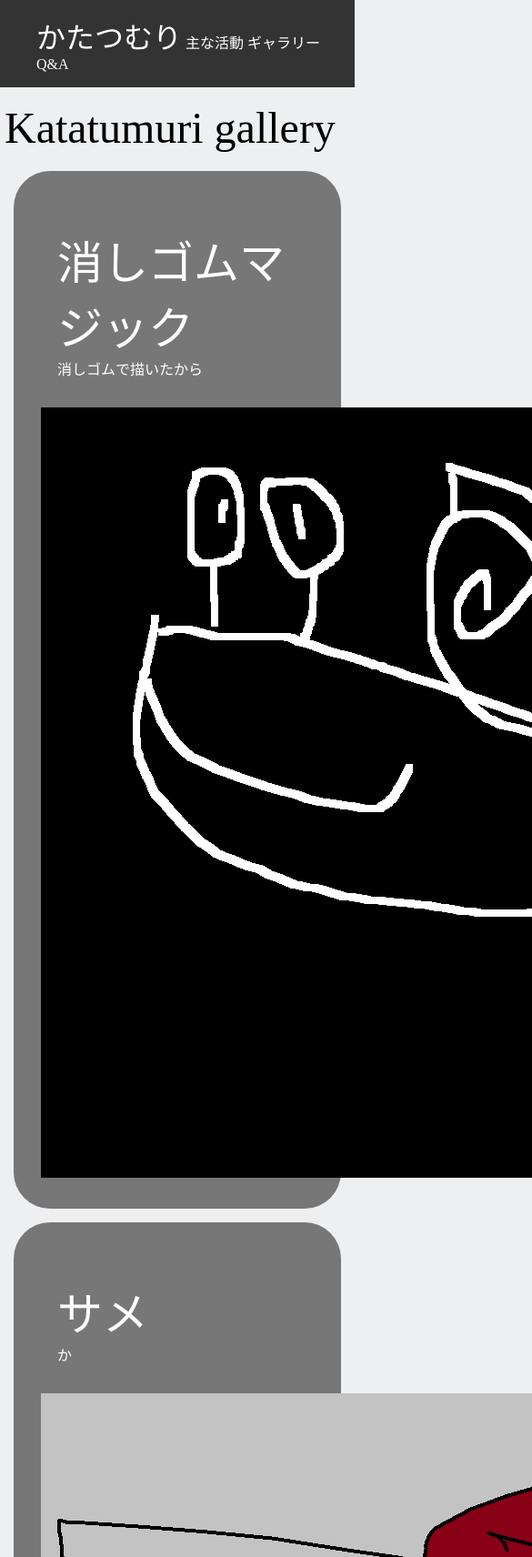
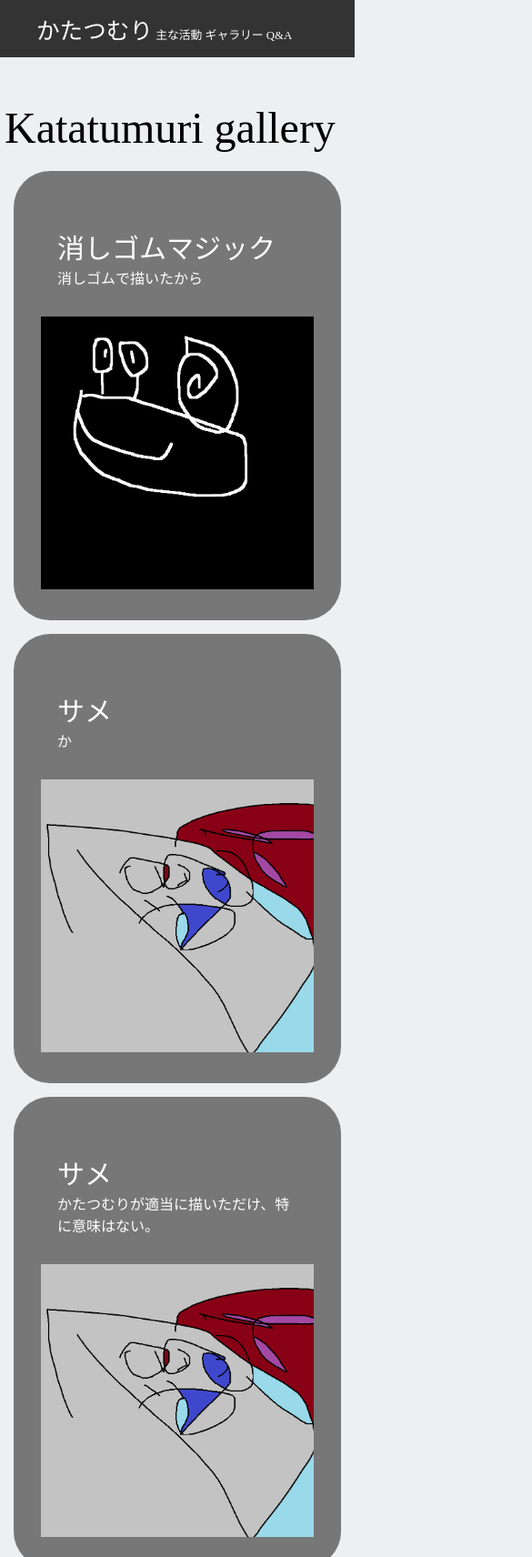
Before and after one commit to KATATUMURI8484/katatumurisama, a plain HTML site: page shop.html in a window 390 px wide. Shown: the top 1712 px of the page at 91% size, 585 px wide, since content can reach past the window. Drawn offline with Linux system fonts and the light colour scheme.

Commit message:
スマホに合わせた

```diff
--- a/qwertyu.css
+++ b/qwertyu.css
@@ -1,10 +1,24 @@
 header {
   background-color: #333333;
   color: #fff;
+  text-decoration: none;
   position: fixed;
   top: 0;
   width: 100%;
   padding: 0px;
+}
+
+@media screen and (max-width: 767px){
+  header {
+    background-color: #333333;
+    color: #fff;
+    text-decoration: none;
+    position: fixed;
+    top: 0;
+    width: 100%;
+    padding: 0px;
+    font-size: 80%;
+  }
 }
 
 header.sticky {
@@ -66,6 +80,13 @@ div {
   text-decoration: none;
 }
 
+@media screen and (max-width: 767px){
+  .linkcolor {
+    color: #fff;
+    text-decoration: none;
+  }
+}
+
 .meigen{
   font-size: 100px;
   font-family: "Zen Kaku Gothic Antique Regular";
@@ -74,6 +95,18 @@ div {
   margin-bottom: 0px;
   line-height: 110px;
   letter-spacing: -3px;
+}
+
+@media screen and (max-width: 767px){
+  .meigen{
+    font-size: 60px;
+    font-family: "Zen Kaku Gothic Antique Regular";
+    padding: 0%;
+    margin-top: 0px;
+    margin-bottom: 0px;
+    line-height: 65px;
+    letter-spacing: -3px;
+  }
 }
 
 .katagazou{
@@ -182,8 +215,27 @@ min-width: 100px;
  border-radius: 40px
 }
 
+@media screen and (max-width: 767px){
+  .divnaka{
+    background-color: #777777;
+    border-radius: 40px;
+  }
+}
+
 .divmoji {
   color: #fff;
+}
+
+.divmoji1{
+  color: #fff;
+  font-size: 50px;
+}
+
+@media screen and (max-width: 767px){
+  .divmoji1{
+    color: #fff;
+    font-size: 30px;
+  }
 }
 
 .divkajyou {
@@ -226,3 +278,28 @@ min-width: 100px;
   color: #fff;
   text-align: center;
  }
+
+ .yokosuku{
+  overflow-x: auto;
+  white-space: nowrap;
+ }
+
+ .Copyright{
+  font-size: 100%;
+ }
+
+ @media screen and (max-width: 767px){
+  .Copyright{
+    font-size: 100%;
+  }
+}
+
+.shopgazou{
+  width: 100%;
+}
+
+@media screen and (max-width: 767px){
+  .shopgazou{
+    width: 100%;
+  }
+}
--- a/shop.html
+++ b/shop.html
@@ -5,6 +5,7 @@
   <title>かたつむりギャラリー</title>
   <link rel="icon" href="keiryou4-3.jpg">
   <meta charset="UTF-8">
+  <meta name="viewport" content="width=device-width">
   <link rel="stylesheet" href="qwertyu.css" type="text/css">
 </head>
 
@@ -12,7 +13,7 @@
   <header class="kesu">
     <nav>
       <ul>
-        <li class="header"><a style="font-size: 200%;" class="linkcolor" href="index.html">かたつむり</a></li>
+        <li class="header"><a style="font-size: 200%;" class="linkcolor"href="index.html">かたつむり</a></li>
         <li class="header"><a class="linkcolor" href="qwertyui.html">主な活動</a></li>
         <li class="header"><a class="linkcolor" href="shop.html">ギャラリー</a></li>
         <li class="header"><a class="linkcolor" href="#">Q&A</a></li>
@@ -26,12 +27,12 @@
         <Div class="divmoji">
           <nav>
             <ul class="divkajyou">
-              <li class="divshop"><a class="divmoji" style="font-size: 50px;">消しゴムマジック</a></li>
+              <li class="divshop"><a class="divmoji1">消しゴムマジック</a></li>
               <li class="divshop">消しゴムで描いたから</li>
             </ul>
           </nav>
         </Div>
-        <img src="消しゴムマジック.png">
+        <img class="shopgazou" src="消しゴムマジック.png">
       </div>
     </div>
     <div class="divsoto"></div>
@@ -40,12 +41,12 @@
         <Div class="divmoji">
           <nav>
             <ul class="divkajyou">
-              <li class="divshop"><a class="divmoji" style="font-size: 50px;">サメ</a></li>
+              <li class="divshop"><a class="divmoji1">サメ</a></li>
               <li class="divshop">か</li>
             </ul>
           </nav>
         </Div>
-        <img src="かたつむりの名画.png">
+        <img class="shopgazou" src="かたつむりの名画.png">
       </div>
     </div>
     <div class="divsoto"></div>
@@ -54,12 +55,12 @@
         <Div class="divmoji">
           <nav>
             <ul class="divkajyou">
-              <li class="divshop"><a class="divmoji" style="font-size: 50px;">サメ</a></li>
+              <li class="divshop"><a class="divmoji1">サメ</a></li>
               <li class="divshop">かたつむりが適当に描いただけ、特に意味はない。</li>
             </ul>
           </nav>
         </Div>
-        <img src="かたつむりの名画.png">
+        <img class="shopgazou" src="かたつむりの名画.png">
       </div>
     </div>
   </div>
```
Also changed, not shown: index.html (+1 -0 lines), news.html (+1 -0 lines), qwertyui.html (+7 -0 lines).
